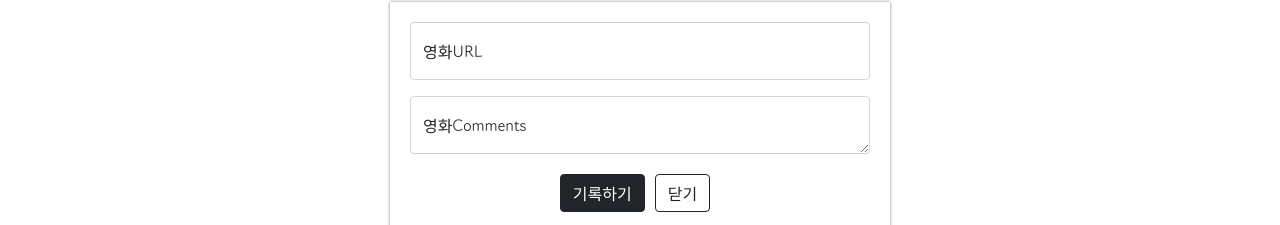
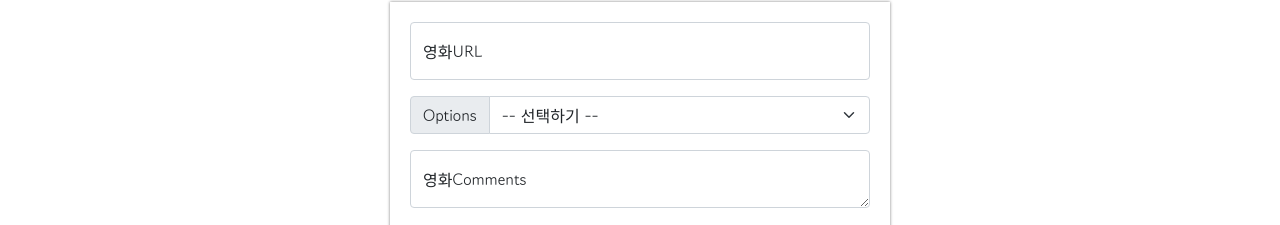
Before and after one commit to yunjunge/rnspartners, a plain HTML site: page index.html in a window 1280 px wide. Shown: the part 268-493 px from the top of the page. Drawn offline with nearby package versions, Linux system fonts and the light colour scheme.

Commit message:
Update index.html

```diff
--- a/index.html
+++ b/index.html
@@ -98,6 +98,19 @@
             <input type="email" class="form-control" id="floatingInput" placeholder="name@example.com">
             <label for="floatingInput">영화URL</label>
         </div>
+        <div>
+            <div class="input-group mb-3">
+                <label class="input-group-text" for="inputGroupSelect01">Options</label>
+                <select class="form-select" id="inputGroupSelect01">
+                  <option selected>-- 선택하기 --</option>
+                  <option value="1">⭐</option>
+                  <option value="2">⭐⭐</option>
+                  <option value="3">⭐⭐⭐</option>
+                  <option value="4">⭐⭐⭐⭐</option>
+                  <option value="5">⭐⭐⭐⭐⭐</option>
+                </select>
+              </div>
+        </div>
         <div class="form-floating">
             <textarea class="form-control" placeholder="Leave a comment here" id="floatingTextarea"></textarea>
             <label for="floatingTextarea">영화Comments</label>
```
